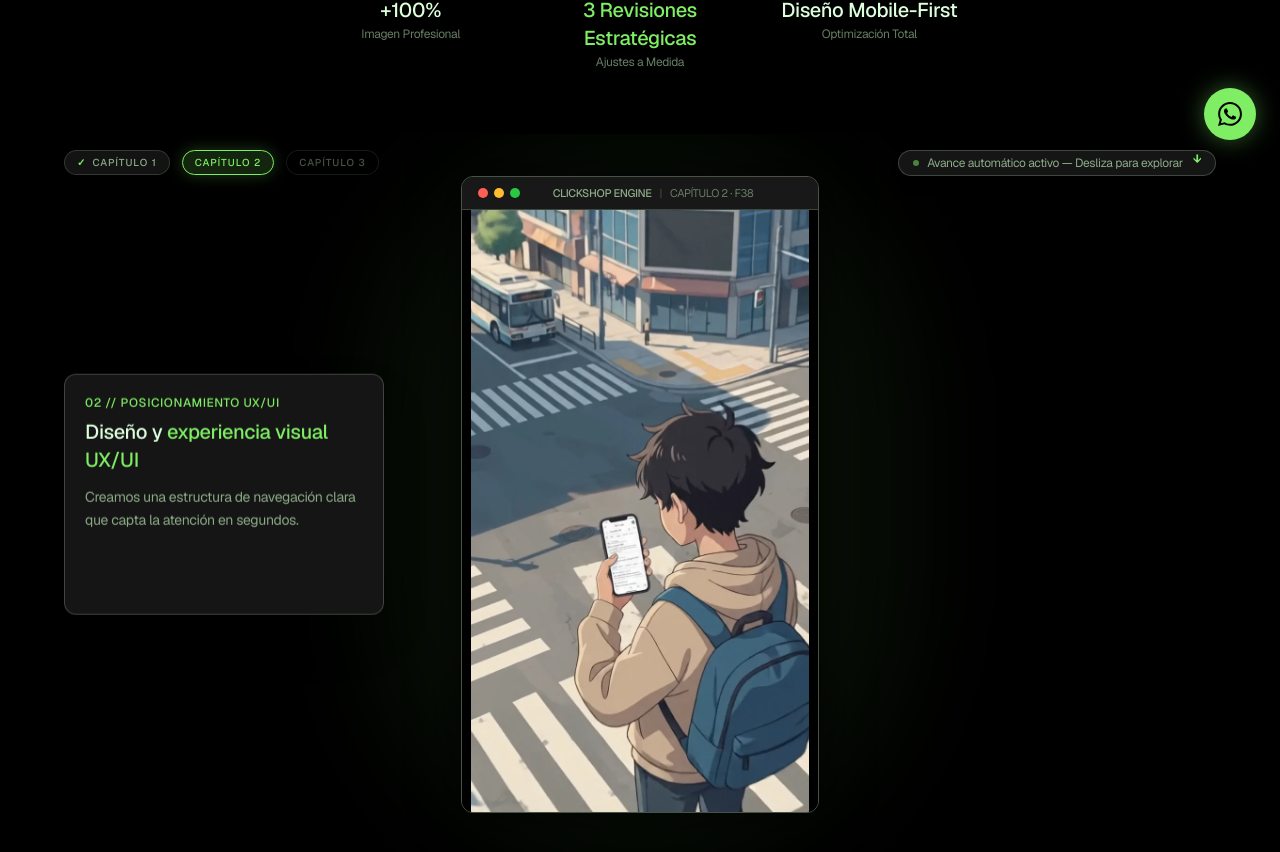
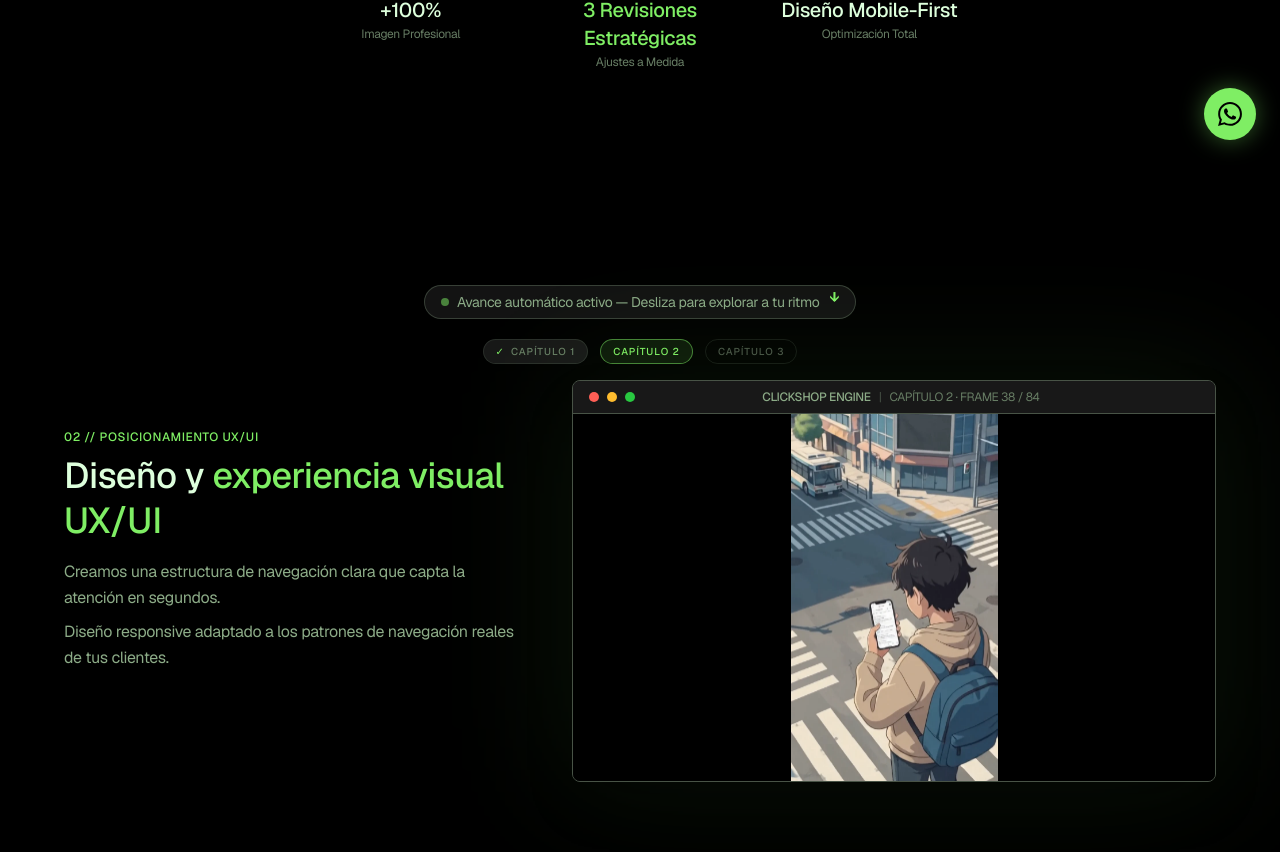
Before and after one commit to juansetv5-boop/MI-PAGINA-WEB, a Next.js app: page / in a window 1280 px wide. Shown: the part 636-1488 px from the top of the page. Built offline with nearby package versions, Linux system fonts and the light colour scheme.

Commit message:
refactor: rollback scrollytelling structure & add ambient blur to vertical frames

```diff
--- a/src/components/ScrollytellingHero.tsx
+++ b/src/components/ScrollytellingHero.tsx
@@ -39,7 +39,6 @@ const CHAPTERS = [
     desc2: 'Sin código redundante ni librerías pesadas: cada componente se compila para responder al instante.',
     startFrame: 1,
     endFrame: FASE1_FRAMES,
-    isVertical: false,
   },
   {
     id: 2,
@@ -56,7 +55,6 @@ const CHAPTERS = [
     desc2: 'Diseño responsive adaptado a los patrones de navegación reales de tus clientes.',
     startFrame: FASE1_FRAMES + 1,
     endFrame: FASE1_FRAMES + FASE2_FRAMES,
-    isVertical: true,
   },
   {
     id: 3,
@@ -73,7 +71,6 @@ const CHAPTERS = [
     desc2: 'Tu presencia digital transformada en un activo que genera autoridad y ventas de forma automática.',
     startFrame: FASE1_FRAMES + FASE2_FRAMES + 1,
     endFrame: TOTAL_FRAMES,
-    isVertical: false,
   },
 ];
 
@@ -248,98 +245,132 @@ export default function ScrollytellingHero() {
 
   return (
     <section ref={containerRef} className="relative h-[600vh] w-full bg-black">
-      {/* ── Sticky Full-screen Container (100vh Pinning) ── */}
-      <div className="sticky top-0 h-screen w-full flex flex-col items-center justify-between overflow-hidden px-4 md:px-8 py-4 select-none">
+      <div className="sticky top-0 h-screen w-full flex flex-col items-center justify-center overflow-hidden px-4 md:px-10 lg:px-16">
 
-        {/* ── Top Header Bar (Pills & Hint) ── */}
-        <div className="w-full max-w-6xl mx-auto flex flex-col sm:flex-row items-center justify-between gap-3 z-30 shrink-0">
-          {/* Chapter progress pills */}
-          <div className="flex items-center gap-2 md:gap-3">
+        {/* ── Top hint badge ── */}
+        <div className="mb-5 flex items-center gap-2 text-xs md:text-sm font-sans text-[#8cab87] bg-[#181818]/80 border border-[#485346]/70 px-4 py-1.5 rounded-full backdrop-blur-md shadow-lg select-none">
+          <span className="w-2 h-2 rounded-full bg-[#7fee64] animate-pulse" />
+          <span>
+            {isAutoPlaying && !userInteractedRef.current
+              ? 'Avance automático activo — Desliza para explorar a tu ritmo'
+              : 'Desliza para explorar a tu ritmo'}
+          </span>
+          <span className="text-[#7fee64] font-bold animate-bounce ml-0.5">↓</span>
+        </div>
+
+        {/* ── Chapter progress pills ── */}
+        <div className="mb-4 flex items-center gap-3">
           {CHAPTERS.map((ch) => (
             <div
               key={ch.id}
-                className={`flex items-center gap-1.5 px-3 py-1 rounded-full border text-[10px] font-sans font-medium tracking-widest uppercase transition-all duration-500 backdrop-blur-md ${
+              className={`flex items-center gap-1.5 px-3 py-1 rounded-full border text-[10px] font-sans font-medium tracking-widest uppercase transition-all duration-300 ${
                 ch.id === activeChapter.id
-                    ? 'bg-[#7fee64]/15 border-[#7fee64] text-[#7fee64] shadow-[0_0_15px_rgba(127,238,100,0.25)]'
+                  ? 'bg-[#7fee64]/10 border-[#7fee64]/50 text-[#7fee64]'
                   : targetFrame > ch.endFrame
-                    ? 'bg-[#181818]/80 border-[#485346]/60 text-[#8cab87]'
-                    : 'bg-black/40 border-[#485346]/30 text-[#485346]'
+                  ? 'bg-[#181818] border-[#485346]/40 text-[#677d64]'
+                  : 'bg-transparent border-[#485346]/30 text-[#485346]'
               }`}
             >
               {targetFrame > ch.endFrame && (
-                  <span className="text-[#7fee64] font-bold">✓</span>
+                <span className="text-[#7fee64]">✓</span>
               )}
               {ch.label}
             </div>
           ))}
         </div>
 
-          {/* Navigation hint badge */}
-          <div className="flex items-center gap-2 text-[11px] md:text-xs font-sans text-[#8cab87] bg-[#181818]/90 border border-[#485346]/80 px-3.5 py-1 rounded-full backdrop-blur-md shadow-lg">
-            <span className="w-1.5 h-1.5 rounded-full bg-[#7fee64] animate-pulse" />
-            <span>
-              {isAutoPlaying && !userInteractedRef.current
-                ? 'Avance automático activo — Desliza para explorar'
-                : 'Desliza para explorar a tu ritmo'}
-            </span>
-            <span className="text-[#7fee64] font-bold animate-bounce ml-0.5">↓</span>
+        {/* ── Main 2-column layout ── */}
+        <div className="w-full max-w-6xl mx-auto flex flex-col lg:flex-row items-center justify-between gap-6 lg:gap-12">
+
+          {/* LEFT: Text column */}
+          <div className="w-full lg:w-5/12 relative min-h-[200px] md:min-h-[240px] flex items-start lg:items-center">
+            {CHAPTERS.map((ch) => {
+              const isActive = ch.id === activeChapter.id;
+              const isPast = targetFrame > ch.endFrame;
+              return (
+                <div
+                  key={ch.id}
+                  className={`transition-all duration-500 ease-out transform ${
+                    isActive
+                      ? 'opacity-100 translate-x-0 relative z-10 w-full'
+                      : isPast
+                      ? 'opacity-0 -translate-x-[60px] absolute inset-0 pointer-events-none z-0'
+                      : 'opacity-0 translate-x-[60px] absolute inset-0 pointer-events-none z-0'
+                  }`}
+                  style={{ transitionTimingFunction: 'cubic-bezier(0.16, 1, 0.3, 1)' }}
+                >
+                  <div className="text-xs font-sans font-medium text-[#7fee64] tracking-wider mb-2 uppercase">
+                    {ch.badge}
+                  </div>
+                  <h3
+                    className="text-[#ddffdc] text-2xl md:text-3xl lg:text-4xl font-medium mb-4 leading-tight"
+                    style={{ letterSpacing: '-0.015em' }}
+                  >
+                    {ch.title}
+                  </h3>
+                  <div className="space-y-2 text-[#8cab87] text-sm md:text-base leading-relaxed mb-5">
+                    <p>{ch.desc1}</p>
+                    <p>{ch.desc2}</p>
+                  </div>
+
+                  {/* Chapter-complete card */}
+                  <div
+                    className={`transition-all duration-700 ${
+                      chapterComplete && isActive
+                        ? 'opacity-100 translate-y-0'
+                        : 'opacity-0 translate-y-2 pointer-events-none'
+                    }`}
+                  >
+                    <div className="inline-flex items-center gap-2 px-4 py-2 rounded-lg border border-[#7fee64]/30 bg-[#7fee64]/5 text-[#7fee64] text-sm font-medium">
+                      <span className="text-base">✓</span>
+                      <span>{ch.card}</span>
                     </div>
                   </div>
+                </div>
+              );
+            })}
+          </div>
 
-        {/* ── Center Stage: Adaptive Dynamic Canvas Container ── */}
-        <div className="relative w-full flex-1 flex items-center justify-center min-h-0 my-auto z-20">
-
-          {/* Ambient Glow behind Canvas (Active & intensified on Vertical Phase 2) */}
+          {/* RIGHT: Canvas / monitor column */}
+          <div className="w-full lg:w-7/12 flex items-center justify-center relative">
+            {/* Ambient blur background for Phase 2 (vertical frames) */}
             <div
-            className={`absolute transition-all duration-700 pointer-events-none rounded-full blur-3xl ${
-              activeChapter.isVertical
-                ? 'w-[320px] md:w-[480px] h-[85vh] bg-[#7fee64]/20 opacity-40 scale-105'
-                : 'w-[80%] max-w-3xl h-[60%] bg-[#7fee64]/10 opacity-20'
+              className={`absolute inset-0 rounded-2xl bg-[#7fee64]/20 blur-3xl transition-opacity duration-700 pointer-events-none ${
+                activeChapter.id === 2 ? 'opacity-40 scale-105' : 'opacity-0'
               }`}
             />
 
-          {/* Main Monitor/Phone Adaptive Frame */}
-          <div
-            className={`relative flex flex-col rounded-xl overflow-hidden border border-[#485346] bg-[#181818] shadow-[0_0_50px_rgba(0,0,0,0.8)] transition-all duration-700 ease-out mx-auto ${
-              activeChapter.isVertical
-                ? 'w-auto h-full max-h-[85vh] aspect-[9/16] max-w-4xl'
-                : 'w-full max-w-4xl aspect-[16/9] max-h-[68vh] md:max-h-[75vh]'
-            }`}
-          >
-            {/* Window / App Bar Chrome */}
-            <div className="flex items-center justify-between px-3 md:px-4 py-2 bg-[#181818] border-b border-[#485346]/80 shrink-0">
-              <div className="flex items-center gap-1.5">
+            <div className="relative w-full max-w-[760px] aspect-[16/10] rounded-lg overflow-hidden border border-[#485346] bg-[#181818] shadow-2xl flex flex-col z-10">
+
+              {/* Window chrome */}
+              <div className="flex items-center justify-between px-4 py-2 bg-[#181818] border-b border-[#485346] shrink-0">
+                <div className="flex items-center gap-2">
                   <div className="w-2.5 h-2.5 rounded-full bg-[#ff5f56]" />
                   <div className="w-2.5 h-2.5 rounded-full bg-[#febc2e]" />
                   <div className="w-2.5 h-2.5 rounded-full bg-[#28c840]" />
                 </div>
-              <div className="text-[10px] md:text-[11px] font-sans text-[#677d64] flex items-center gap-2">
+                <div className="text-[10px] md:text-xs font-sans text-[#677d64] flex items-center gap-2">
                   <span className="font-medium text-[#8cab87]">CLICKSHOP ENGINE</span>
-                <span className="text-[#485346]">|</span>
-                <span className="text-[#677d64]">
-                  {activeChapter.label.toUpperCase()} · F{String(displayedFrame - activeChapter.startFrame + 1).padStart(2, '0')}
+                  <span className="hidden sm:inline text-[#485346]">|</span>
+                  <span className="hidden sm:inline text-[#677d64]">
+                    {activeChapter.label.toUpperCase()} · FRAME {String(displayedFrame - activeChapter.startFrame + 1).padStart(2, '0')} / {String(activeChapter.endFrame - activeChapter.startFrame + 1).padStart(2, '0')}
                   </span>
                 </div>
-              <div className="w-4" />
+                <div className="w-8" />
               </div>
 
-            {/* Canvas Viewport */}
-            <div className="relative w-full flex-1 bg-black overflow-hidden flex items-center justify-center">
+              {/* Canvas */}
+              <div className="relative w-full flex-1 bg-black overflow-hidden">
                 <canvas
                   ref={canvasRef}
-                className="w-auto h-full max-h-[85vh] object-contain mx-auto block"
+                  className="w-full h-full block"
                 />
-
-              {/* Preload Overlay */}
                 {!isPreloaded && (
-                <div className="absolute inset-0 flex items-center justify-center bg-black/80 backdrop-blur-sm z-30">
+                  <div className="absolute inset-0 flex items-center justify-center bg-black/60">
                     <div className="flex flex-col items-center gap-3">
-                    <div className="text-xs font-sans text-[#8cab87] tracking-widest uppercase">
-                      CLICKSHOP ENGINE
-                    </div>
-                    <div className="w-40 h-1.5 rounded-full bg-[#485346] overflow-hidden">
+                      <div className="w-40 h-1 rounded-full bg-[#485346] overflow-hidden">
                         <div
-                        className="h-full bg-[#7fee64] transition-all duration-300 shadow-[0_0_10px_#7fee64]"
+                          className="h-full bg-[#7fee64] transition-all duration-300"
                           style={{ width: `${Math.round((loadedCount / TOTAL_FRAMES) * 100)}%` }}
                         />
                       </div>
@@ -351,97 +382,9 @@ export default function ScrollytellingHero() {
                 )}
               </div>
             </div>
-
-          {/* ── Side Info Overlay for Phase 2 (Desktop letterbox area) ── */}
-          {activeChapter.isVertical && (
-            <div className="hidden xl:block absolute left-8 top-1/2 -translate-y-1/2 w-80 z-30 pointer-events-auto">
-              <div className="p-5 rounded-xl bg-[#181818]/90 border border-[#485346]/80 backdrop-blur-md shadow-2xl transition-all duration-500">
-                <div className="text-xs font-sans font-medium text-[#7fee64] tracking-wider mb-2 uppercase">
-                  {activeChapter.badge}
-                </div>
-                <h3 className="text-[#ddffdc] text-xl font-medium mb-3 leading-snug">
-                  {activeChapter.title}
-                </h3>
-                <p className="text-[#8cab87] text-xs md:text-sm leading-relaxed mb-4">
-                  {activeChapter.desc1}
-                </p>
-                <div
-                  className={`transition-all duration-500 ${
-                    chapterComplete
-                      ? 'opacity-100 translate-y-0'
-                      : 'opacity-0 translate-y-2 pointer-events-none'
-                  }`}
-                >
-                  <div className="inline-flex items-center gap-2 px-3 py-1.5 rounded-lg border border-[#7fee64]/40 bg-[#7fee64]/10 text-[#7fee64] text-xs font-medium">
-                    <span>✓</span>
-                    <span>{activeChapter.card}</span>
-                  </div>
-                </div>
-              </div>
-            </div>
-          )}
           </div>
 
-        {/* ── Bottom Info Card (Overlaid Glassmorphism) ── */}
-        <div className="w-full max-w-4xl mx-auto z-30 shrink-0">
-          <div className="relative min-h-[90px] md:min-h-[105px] flex items-center justify-center">
-            {CHAPTERS.map((ch) => {
-              const isActive = ch.id === activeChapter.id;
-              const hideBottomOnXl = ch.isVertical ? 'xl:opacity-0 xl:pointer-events-none' : '';
-
-              return (
-                <div
-                  key={ch.id}
-                  className={`transition-all duration-500 ease-out transform absolute inset-x-0 bottom-0 ${
-                    isActive
-                      ? 'opacity-100 translate-y-0 z-10 pointer-events-auto'
-                      : 'opacity-0 translate-y-4 pointer-events-none z-0'
-                  } ${hideBottomOnXl}`}
-                  style={{ transitionTimingFunction: 'cubic-bezier(0.16, 1, 0.3, 1)' }}
-                >
-                  <div className="p-3 md:p-4 rounded-xl bg-[#181818]/90 border border-[#485346]/80 backdrop-blur-md shadow-2xl flex flex-col md:flex-row md:items-center justify-between gap-3">
-                    <div className="space-y-1 max-w-2xl">
-                      <div className="flex items-center gap-2">
-                        <span className="text-[10px] md:text-xs font-sans font-medium text-[#7fee64] tracking-wider uppercase">
-                          {ch.badge}
-                        </span>
-                        {chapterComplete && isActive && (
-                          <span className="inline-flex items-center gap-1 px-2 py-0.5 rounded-md border border-[#7fee64]/40 bg-[#7fee64]/10 text-[#7fee64] text-[10px] font-medium animate-fadeIn">
-                            ✓ {ch.card}
-                          </span>
-                        )}
         </div>
-                      <h3
-                        className="text-[#ddffdc] text-sm md:text-base lg:text-lg font-medium leading-tight"
-                        style={{ letterSpacing: '-0.015em' }}
-                      >
-                        {ch.title}
-                      </h3>
-                      <p className="text-[#8cab87] text-xs md:text-sm leading-relaxed hidden sm:block">
-                        {ch.desc1}
-                      </p>
-                    </div>
-
-                    {/* Completion badge for larger screens if not inline */}
-                    <div
-                      className={`hidden md:flex transition-all duration-500 shrink-0 ${
-                        chapterComplete && isActive
-                          ? 'opacity-100 scale-100'
-                          : 'opacity-0 scale-95 pointer-events-none'
-                      }`}
-                    >
-                      <div className="inline-flex items-center gap-2 px-3.5 py-2 rounded-lg border border-[#7fee64]/40 bg-[#7fee64]/10 text-[#7fee64] text-xs font-medium shadow-[0_0_15px_rgba(127,238,100,0.15)]">
-                        <span className="text-sm font-bold">✓</span>
-                        <span>Fase Lista</span>
-                      </div>
-                    </div>
-                  </div>
-                </div>
-              );
-            })}
-          </div>
-        </div>
-
       </div>
     </section>
   );
```
Also changed, not shown: 1 other file (tests, documents, lock files or other folders). Lines whose indentation alone changed are shown as unchanged.
